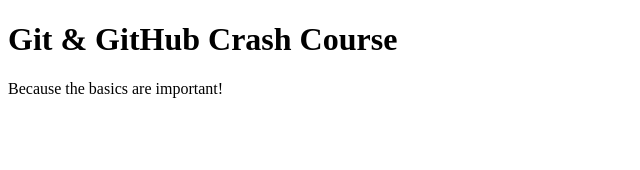
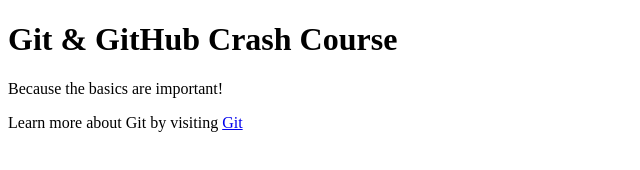
Before and after one commit to tharunkrishna94/github-basics, a plain HTML site: page index.html in a window 1280 px wide. Shown: the whole page, without its empty margins (0-640 px from the left). Drawn offline with Linux system fonts and the light colour scheme.

Commit message:
added GIT link

```diff
--- a/index.html
+++ b/index.html
@@ -9,5 +9,8 @@
   <body>
     <h1>Git & GitHub Crash Course</h1>
     <p>Because the basics are important!</p>
+    <p>
+      Learn more about Git by visiting <a href="https://git-scm.com/">Git</a>
+    </p>
   </body>
 </html>
```
